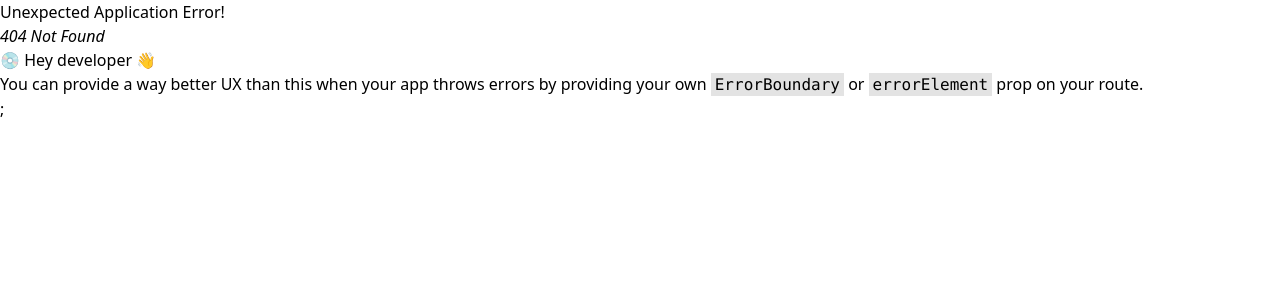
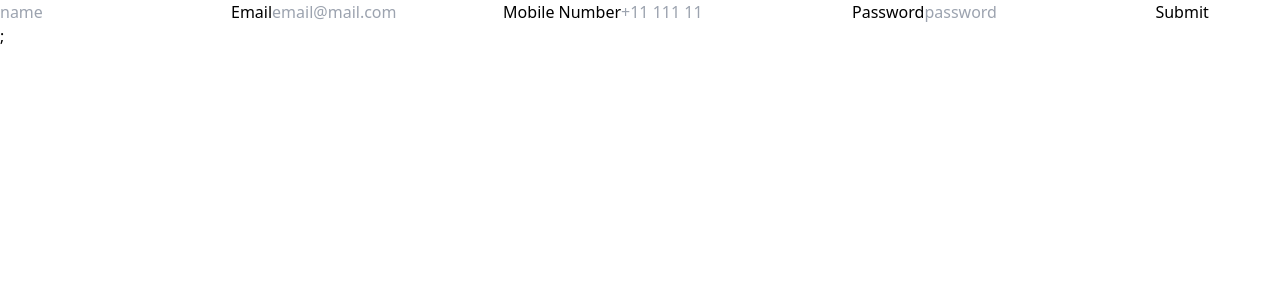
Before and after one commit to jneralrex/cinco_theatre_admin, a React (Vite) app: page / in a window 1280 px wide. Before the commit this address had no page. Shown: the top 300 px of the page. Built offline with nearby package versions, Linux system fonts and the light colour scheme.

Commit message:
sorting redirects

```diff
--- a/src/App.jsx
+++ b/src/App.jsx
@@ -19,7 +19,7 @@ import Global from "./components/globalController/Global";
 const router = createBrowserRouter(
   createRoutesFromElements(
     <Route>
-      <Route path="sign-up" element={<SignUp />} />
+      <Route index element={<SignUp />} />
       <Route path="sign-in" element={<SignIn />} />
 
       <Route element={<Nav />}>
@@ -31,7 +31,7 @@ const router = createBrowserRouter(
         <Route path="theatre-management" element={<TheatreManagement />} />
       </Route>
 
-      {/* <Route path="*" element={<Navigate to="/sign-in" />} /> */}
+      <Route path="*" element={<Navigate to="/sign-in" />} />
     </Route>
   )
 );
```
